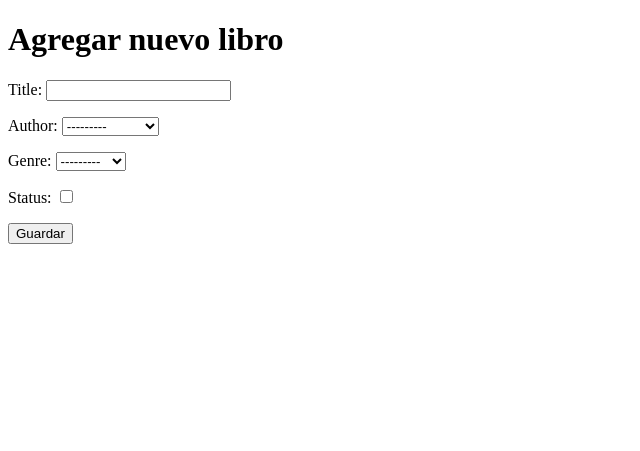
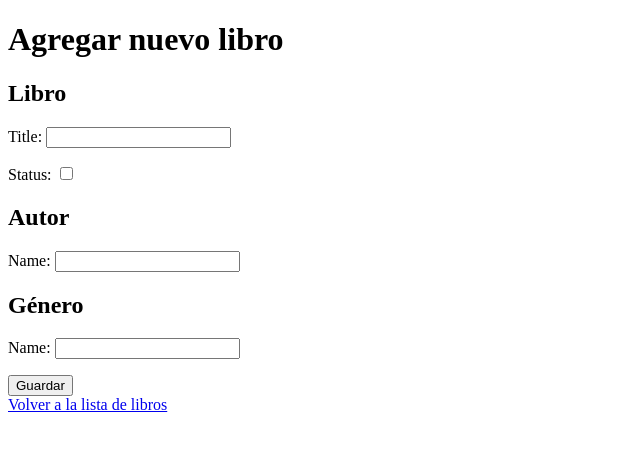
Before and after one commit to joy-amorin/bookshelf, a Django app: page /book/add/ in a window 1280 px wide. Shown: the top 451 px of the page, without its empty margins (0-640 px from the left). Run offline with Django 5.2, Linux system fonts and the light colour scheme; data comes from the database, SQL or seed files in the repository.

Commit message:
add books from the aplication aand save them in the data base

```diff
--- a/bookshelf/bookshelf_app/forms.py
+++ b/bookshelf/bookshelf_app/forms.py
@@ -1,7 +1,17 @@
 from django import forms
-from .models import Book
+from .models import Book, Genre, Author
 
 class BookForm(forms.ModelForm):
     class Meta:
         model = Book
-        fields = ['title', 'author', 'genre', 'status']
+        fields = ['title','status']
+
+class AuthorForm(forms.ModelForm):
+    class Meta:
+        model = Author
+        fields =['name']
+
+class GenreForm(forms.ModelForm):
+    class Meta:
+        model = Genre
+        fields = ['name']
--- a/bookshelf/bookshelf_app/templates/bookshelf_app/add_book.html
+++ b/bookshelf/bookshelf_app/templates/bookshelf_app/add_book.html
@@ -7,9 +7,17 @@
         <h1>Agregar nuevo libro</h1>
         <form method="post">
             {% csrf_token %}
-            {{form.as_p}}
+            <h2>Libro</h2>
+            {{book_form.as_p}} <!--Show the book form-->
+
+            <h2>Autor</h2>
+            {{author_form.as_p}} <!--Show the author form-->
+
+            <h2>Género</h2>
+            {{genre_form.as_p}} <!--Shw the genre form-->
 
             <button type="submit">Guardar</button>
         </form>
+        <a href="{% url 'books_list' %}">Volver a la lista de libros</a>
     </body>
 </html>
--- a/bookshelf/bookshelf_app/views.py
+++ b/bookshelf/bookshelf_app/views.py
@@ -1,8 +1,7 @@
 from django.shortcuts import render, get_object_or_404, redirect
-from .forms import BookForm
-
+from .forms import BookForm, AuthorForm, GenreForm
 # Create your views here.
-from .models import Book
+from .models import Book, Author, Genre
 
 def book_list(request):
     books = Book.objects.all()
@@ -14,13 +13,35 @@ def book_detail(request, book_id):
 
 def add_book(request):
     if request.method == 'POST':
-        form = BookForm(request.POST)
-        if form.is_valid():
-            form.save()
+        book_form = BookForm(request.POST)
+        author_form = AuthorForm(request.POST)
+        genre_form = GenreForm(request.POST)
+
+        if book_form.is_valid() and author_form.is_valid() and genre_form.is_valid():
+            #save or create the author
+            author_name = author_form.cleaned_data['name']
+            author, created = Author.objects.get_or_create(name=author_name)
+            #save or create genre
+            genre_name = genre_form.cleaned_data['name']
+            genre, created = Genre.objects.get_or_create(name=genre_name)
+
+            #save the book with the author and genre
+            book = book_form.save(commit=False)
+            book.author = author
+            book.genre = genre
+            book.save()
+
             return redirect('books_list')
+
     else:
-        form = BookForm()
-    return render(request, 'bookshelf_app/add_book.html', {'form': form})
+            book_form = BookForm()
+            author_form = AuthorForm()
+            genre_form = GenreForm()
+    return render(request, 'bookshelf_app/add_book.html', {
+            'book_form': book_form,
+            'author_form': author_form,
+            'genre_form': genre_form
+    })
 
 def delete_book(request, book_id):
     book = get_object_or_404(Book, pk=book_id)
```
